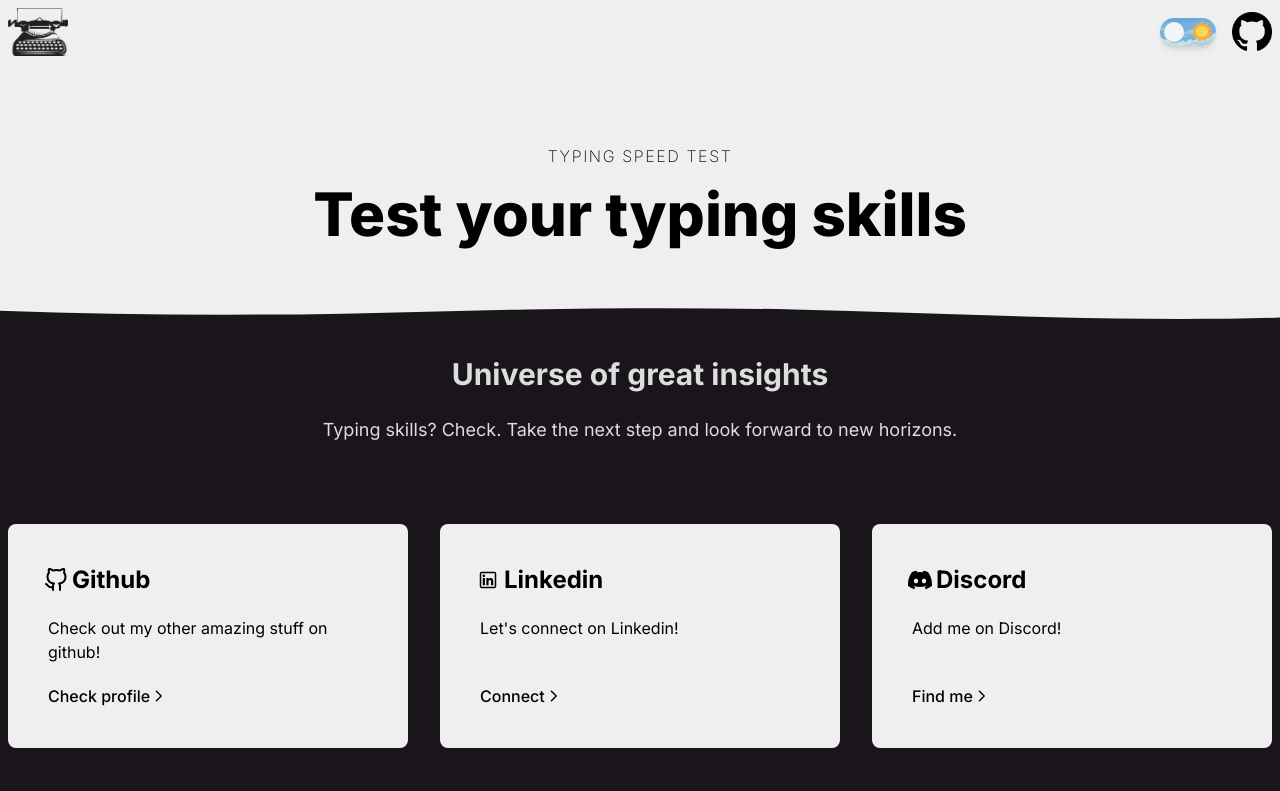
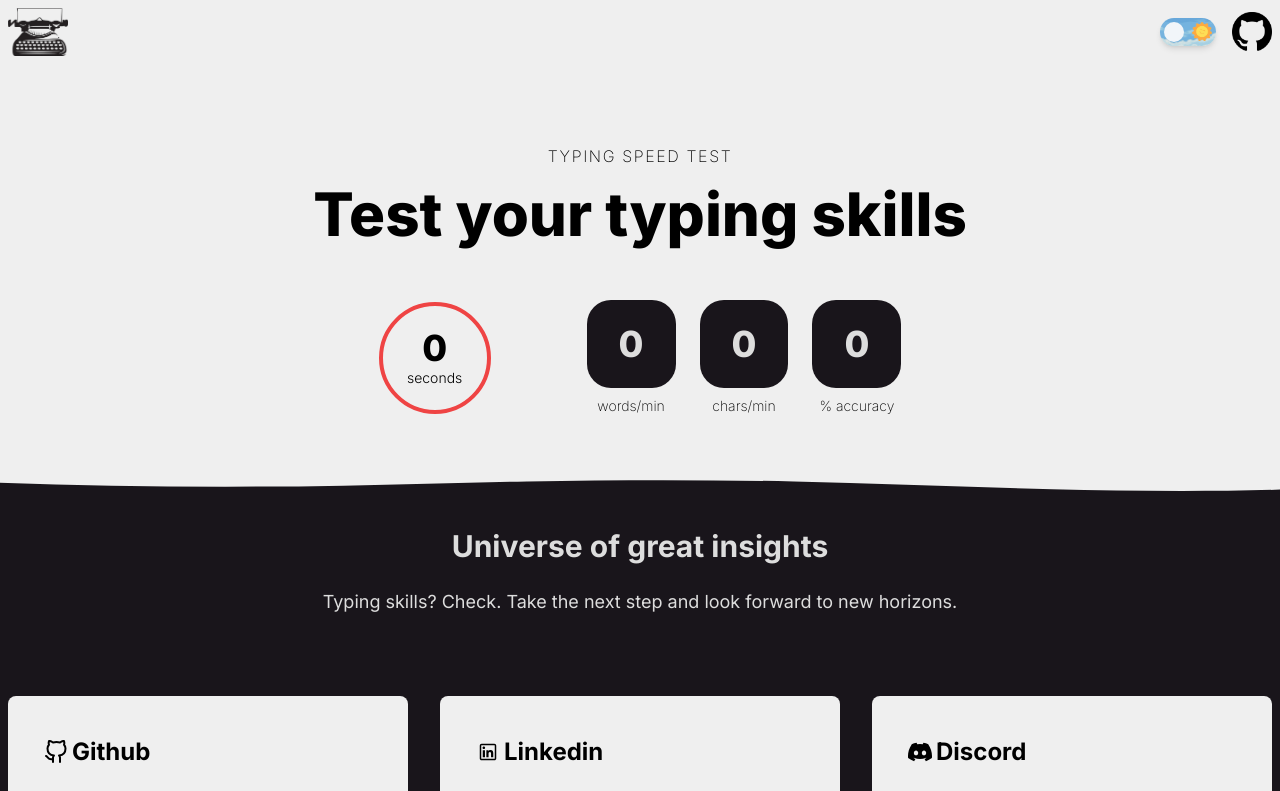
Before and after one commit to chronosgit/typewriter, a Next.js app: page / in a window 1280 px wide. Shown: the top 791 px of the page. Built offline with nearby package versions, Linux system fonts and the light colour scheme.

Commit message:
feat: added timer and stats

```diff
--- a/src/app/_components/main/Main.tsx
+++ b/src/app/_components/main/Main.tsx
@@ -1,3 +1,6 @@
+import Timer from '@/app/_components/timer/Timer';
+import Stats from '@/app/_components/stats/Stats';
+
 const Main = () => {
 	return (
 		<section className="py-16">
@@ -6,9 +9,15 @@ const Main = () => {
 					Typing speed test
 				</h3>
 
-				<h2 className="text-center text-6xl font-extrabold">
+				<h2 className="mb-14 text-center text-6xl font-extrabold">
 					Test your typing skills
 				</h2>
+
+				<div className="flex flex-col-reverse items-center justify-center gap-10 md:flex-row md:gap-24">
+					<Timer seconds={0} />
+
+					<Stats wordsPerMin={0} charsPerMin={0} accuracy={0} />
+				</div>
 			</div>
 		</section>
 	);
--- /dev/null
+++ b/src/app/_components/stat/Stat.tsx
@@ -0,0 +1,20 @@
+import { FC } from 'react';
+
+interface Props {
+	value: number;
+	label: string;
+}
+
+const Stat: FC<Props> = ({ value, label }) => {
+	return (
+		<div className="flex flex-col items-center">
+			<div className="mb-2 rounded-3xl bg-bg-alt px-8 py-6">
+				<p className="text-4xl font-extrabold text-primary-alt">{value}</p>
+			</div>
+
+			<p className="text-sm font-extralight">{label}</p>
+		</div>
+	);
+};
+
+export default Stat;
--- /dev/null
+++ b/src/app/_components/stats/Stats.tsx
@@ -0,0 +1,17 @@
+import { FC } from 'react';
+import Stat from '@/app/_components/stat/Stat';
+import IStats from '@/types/Stats';
+
+const Stats: FC<IStats> = ({ wordsPerMin, charsPerMin, accuracy }) => {
+	return (
+		<div className="flex items-center gap-6">
+			<Stat value={wordsPerMin} label="words/min" />
+
+			<Stat value={charsPerMin} label="chars/min" />
+
+			<Stat value={accuracy} label="% accuracy" />
+		</div>
+	);
+};
+
+export default Stats;
--- /dev/null
+++ b/src/app/_components/timer/Timer.tsx
@@ -0,0 +1,17 @@
+import { FC } from 'react';
+
+interface Props {
+	seconds: number;
+}
+
+const Timer: FC<Props> = ({ seconds }) => {
+	return (
+		<div className="flex size-28 flex-col items-center justify-center rounded-full border-4 border-red-500">
+			<p className="text-4xl font-extrabold">{seconds}</p>
+
+			<p className="text-sm font-light">seconds</p>
+		</div>
+	);
+};
+
+export default Timer;
--- /dev/null
+++ b/src/types/Stats.tsx
@@ -0,0 +1,7 @@
+interface Stats {
+	wordsPerMin: number;
+	charsPerMin: number;
+	accuracy: number;
+}
+
+export default Stats;
```
